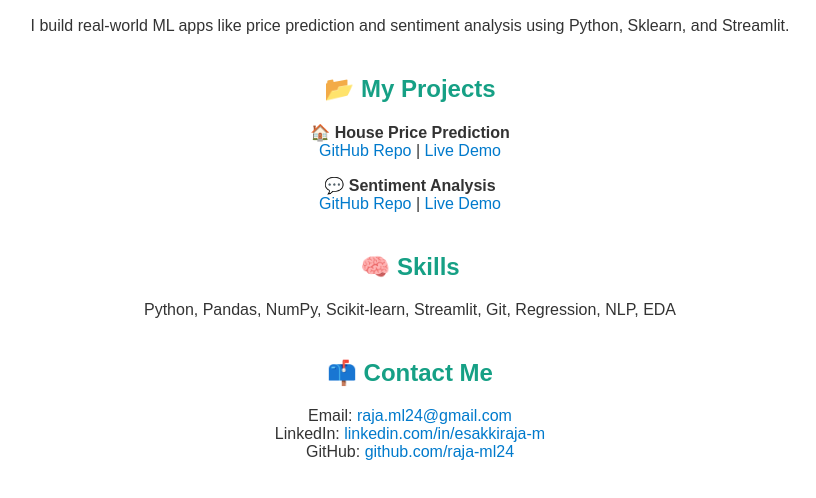
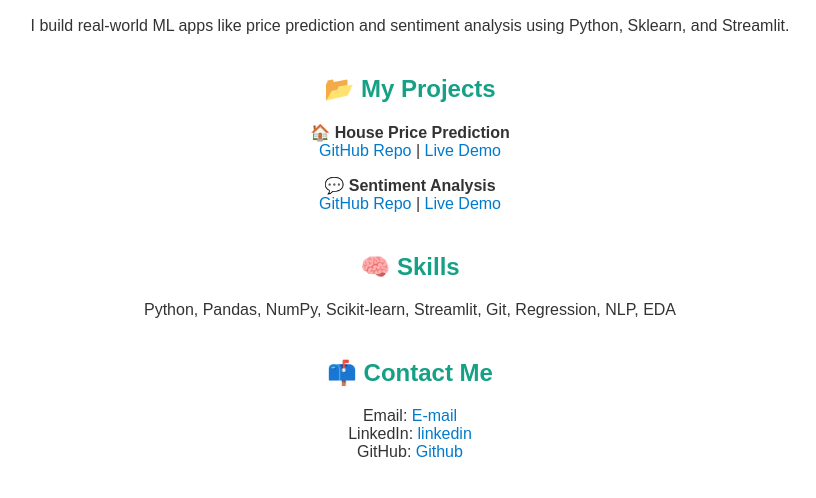
Before and after one commit to raja-ml24/raja-ml24.github.io, a plain HTML site: page index.html in a window 1280 px wide. Shown: the part 152-650 px from the top of the page, without its empty margins (230-1046 px from the left). Drawn offline with Linux system fonts and the light colour scheme.

Commit message:
Update index.html

```diff
--- a/index.html
+++ b/index.html
@@ -58,9 +58,9 @@
 
   <div class="section">
     <h2>📫 Contact Me</h2>
-    <p>Email: <a href="esakkiaraja2413@gmail.com">raja.ml24@gmail.com</a><br>
-       LinkedIn: <a href="https://www.linkedin.com/in/esakkiraja-m" target="_blank">linkedin.com/in/esakkiraja-m</a><br>
-       GitHub: <a href="https://github.com/raja-ml24" target="_blank">github.com/raja-ml24</a>
+    <p>Email: <a href="esakkiaraja2413@gmail.com">E-mail</a><br>
+       LinkedIn: <a href="https://www.linkedin.com/in/esakkiraja-m" target="_blank">linkedin</a><br>
+       GitHub: <a href="https://github.com/raja-ml24" target="_blank">Github</a>
     </p>
   </div>
 
```
